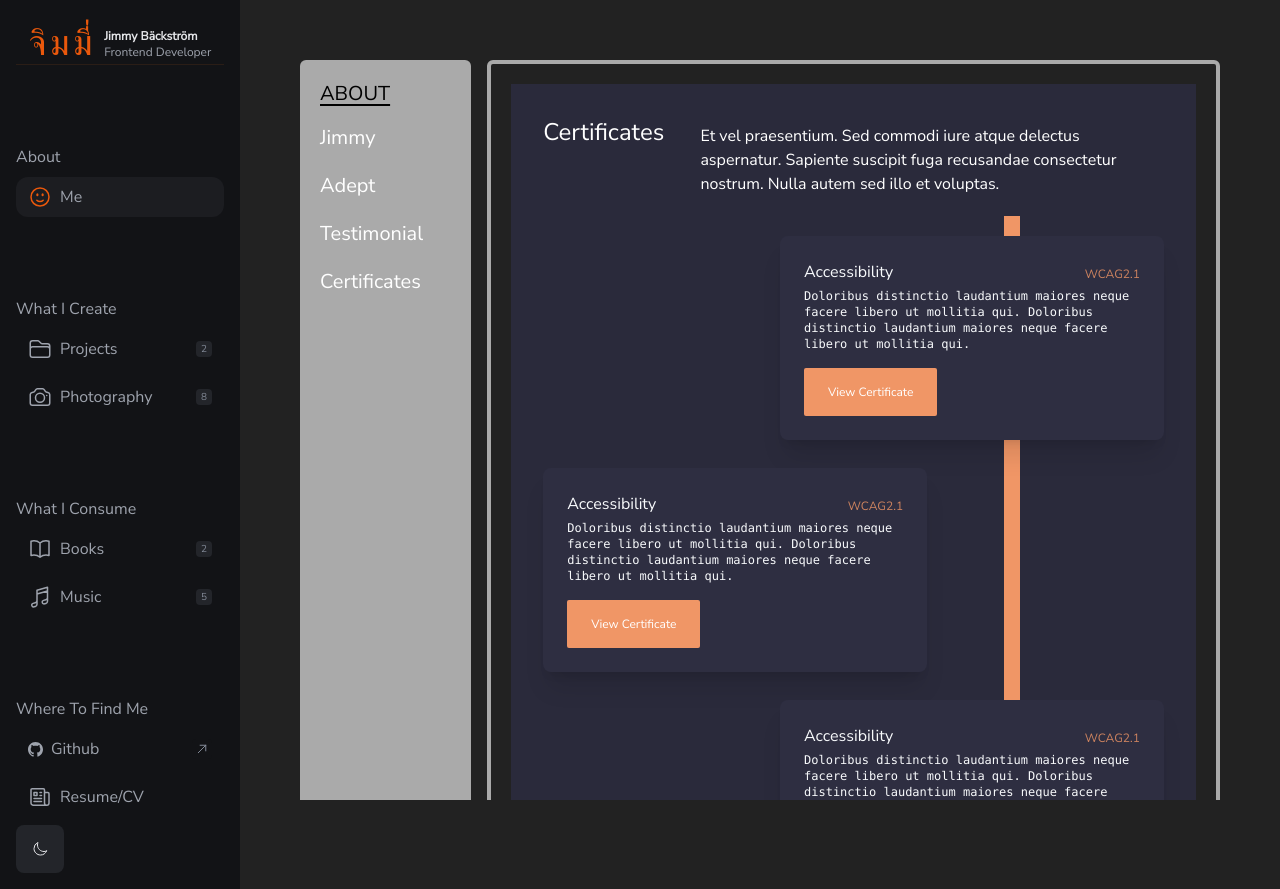
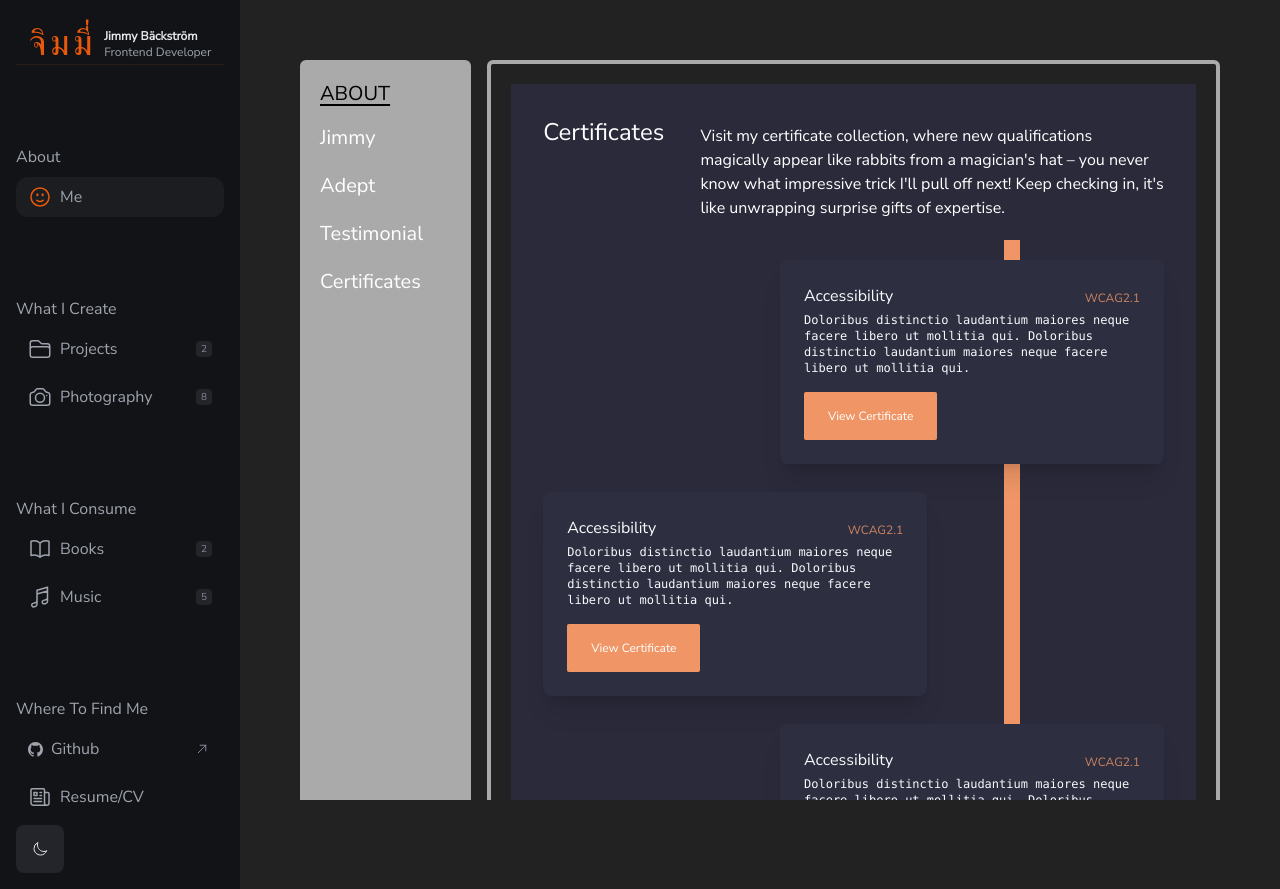
Before and after one commit to wongprom/test-next-13, a Next.js app: page /about/certificates in a window 1280 px wide. Built offline with nearby package versions, Linux system fonts and the light colour scheme.

Commit message:
#8 Replace Lorem text.

```diff
--- a/app/about/certificates/page.tsx
+++ b/app/about/certificates/page.tsx
@@ -11,9 +11,11 @@ const CertificatesPage = () => {
           </div>
           <div className="col-span-4 lg:col-span-3 mt-2">
             <p>
-              Et vel praesentium. Sed commodi iure atque delectus aspernatur.
-              Sapiente suscipit fuga recusandae consectetur nostrum. Nulla autem
-              sed illo et voluptas.
+              Visit my certificate collection, where new qualifications
+              magically appear like rabbits from a magician&apos;s hat – you
+              never know what impressive trick I&apos;ll pull off next! Keep
+              checking in, it&apos;s like unwrapping surprise gifts of
+              expertise.
             </p>
           </div>
         </div>
```
